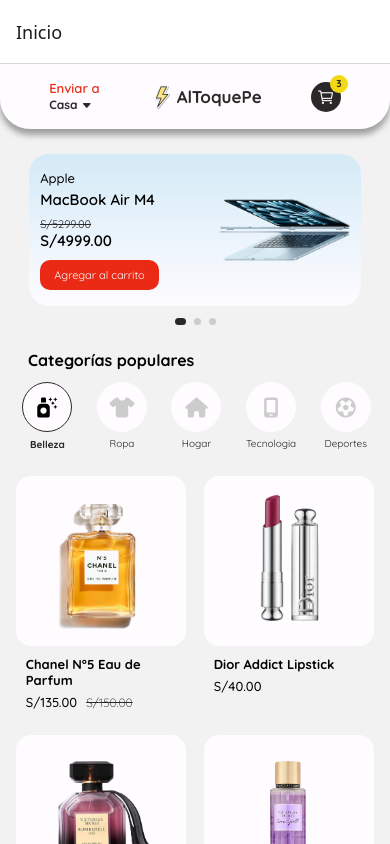
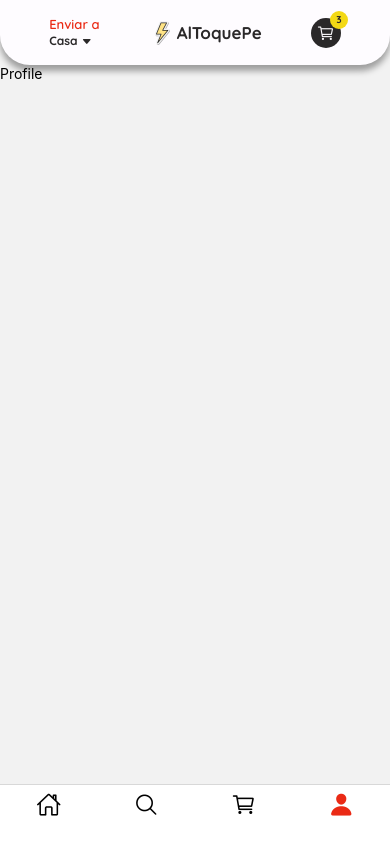
Before and after one commit to Botas2711/AlToquePe, a React Native app: screen /Profile in a window 390 px wide. Built offline with nearby package versions, Linux system fonts and the light colour scheme.

Commit message:
implement tabs and navigation setup

```diff
--- a/App.js
+++ b/App.js
@@ -1,9 +1,7 @@
 import { useEffect, useState } from "react";
-import { StyleSheet, Text, View } from "react-native";
-import Header from "./Components/Header";
 import { loadFonts } from "./Global/fonts";
-import Navigator from "./Navigation/Navigator";
 import { NavigationContainer } from "@react-navigation/native";
+import TabNavigator from "./Navigation/TabNavigator";
 
 export default function App() {
   const [fontsLoaded, setFontsLoaded] = useState(false);
@@ -21,9 +19,7 @@
 
   return (
     <NavigationContainer>
-      <Navigator />
+      <TabNavigator />
     </NavigationContainer>
   );
 }
-
-const styles = StyleSheet.create({});
--- /dev/null
+++ b/Navigation/CartStack.js
@@ -0,0 +1,21 @@
+import Header from "../Components/Header";
+import { createNativeStackNavigator } from "@react-navigation/native-stack";
+import Cart from "../Screens/Cart";
+
+const Stack = createNativeStackNavigator();
+
+export default function CartStack() {
+  return (
+    <Stack.Navigator
+      screenOptions={({ route, options }) => ({
+        header: () => <Header title={options?.title ?? route.name} />,
+      })}
+    >
+      <Stack.Screen
+        name="Cart"
+        component={Cart}
+        options={{ title: "Cart" }}
+      />
+    </Stack.Navigator>
+  );
+}
--- /dev/null
+++ b/Navigation/HomeStack.js
@@ -0,0 +1,21 @@
+import Header from "../Components/Header";
+import { createNativeStackNavigator } from "@react-navigation/native-stack";
+import Home from "../Screens/Home";
+
+const Stack = createNativeStackNavigator();
+
+export default function HomeStack() {
+  return (
+    <Stack.Navigator
+      screenOptions={({ route, options }) => ({
+        header: () => <Header title={options?.title ?? route.name} />,
+      })}
+    >
+      <Stack.Screen
+        name="Home"
+        component={Home}
+        options={{ title: "Home" }}
+      />
+    </Stack.Navigator>
+  );
+}
--- a/Navigation/Navigator.js
+++ /dev/null
@@ -1,14 +0,0 @@
-import { createNativeStackNavigator } from "@react-navigation/native-stack";
-import { NavigationContainer } from "@react-navigation/native";
-import Home from "../Screens/Home";
-
-const Navigator = () => {
-  const Stack = createNativeStackNavigator();
-  return (
-    <Stack.Navigator>
-      <Stack.Screen name="Inicio" component={Home} />
-    </Stack.Navigator>
-  );
-};
-
-export default Navigator;
--- /dev/null
+++ b/Navigation/ProfileStack.js
@@ -0,0 +1,21 @@
+import Header from "../Components/Header";
+import { createNativeStackNavigator } from "@react-navigation/native-stack";
+import Profile from "../Screens/Profile";
+
+const Stack = createNativeStackNavigator();
+
+export default function ProfileStack() {
+  return (
+    <Stack.Navigator
+      screenOptions={({ route, options }) => ({
+        header: () => <Header title={options?.title ?? route.name} />,
+      })}
+    >
+      <Stack.Screen
+        name="Profile"
+        component={Profile}
+        options={{ title: "Profile" }}
+      />
+    </Stack.Navigator>
+  );
+}
--- /dev/null
+++ b/Navigation/ShopStack.js
@@ -0,0 +1,21 @@
+import Header from "../Components/Header";
+import { createNativeStackNavigator } from "@react-navigation/native-stack";
+import Shop from "../Screens/Shop";
+
+const Stack = createNativeStackNavigator();
+
+export default function ShopStack() {
+  return (
+    <Stack.Navigator
+      screenOptions={({ route, options }) => ({
+        header: () => <Header title={options?.title ?? route.name} />,
+      })}
+    >
+      <Stack.Screen
+        name="Search"
+        component={Shop}
+        options={{ title: "Search" }}
+      />
+    </Stack.Navigator>
+  );
+}
--- /dev/null
+++ b/Navigation/TabNavigator.js
@@ -0,0 +1,51 @@
+import { createNativeStackNavigator } from "@react-navigation/native-stack";
+import { createBottomTabNavigator } from "@react-navigation/bottom-tabs";
+import { colors } from "../Global/colors";
+import { Ionicons } from "@expo/vector-icons";
+import HomeStack from "./HomeStack";
+import ShopStack from "./ShopStack";
+import CartStack from "./CartStack";
+import ProfileStack from "./ProfileStack";
+
+const Tab = createBottomTabNavigator();
+
+const TabNavigator = () => {
+  return (
+    <Tab.Navigator
+      screenOptions={({ route }) => ({
+        headerShown: false,
+        tabBarShowLabel: false,
+        tabBarStyle: {
+          backgroundColor: colors.white,
+          height: 60,
+        },
+        tabBarIcon: ({ focused, size }) => {
+          let iconName;
+          if (route.name === "Home")
+            iconName = focused ? "home-sharp" : "home-outline";
+          if (route.name === "Search")
+            iconName = focused ? "search" : "search-outline";
+          if (route.name === "Cart")
+            iconName = focused ? "cart" : "cart-outline";
+          if (route.name === "Profile")
+            iconName = focused ? "person" : "person-outline";
+
+          return (
+            <Ionicons
+              name={iconName}
+              size={size ?? 24}
+              color={focused ? colors.primary : colors.black}
+            />
+          );
+        },
+      })}
+    >
+      <Tab.Screen name="Home" component={HomeStack} />
+      <Tab.Screen name="Search" component={ShopStack} />
+      <Tab.Screen name="Cart" component={CartStack} />
+      <Tab.Screen name="Profile" component={ProfileStack} />
+    </Tab.Navigator>
+  );
+};
+
+export default TabNavigator;
--- /dev/null
+++ b/Screens/Cart.js
@@ -0,0 +1,12 @@
+import { StyleSheet, Text, View } from "react-native";
+import React from "react";
+
+const Cart = () => {
+  return (
+    <>
+      <Text>Cart</Text>
+    </>
+  );
+};
+
+export default Cart;
--- a/Screens/Home.js
+++ b/Screens/Home.js
@@ -1,12 +1,10 @@
 import { StyleSheet, Text, View} from "react-native";
-import Header from "../Components/Header";
 import QuickBrowser from "../Components/QuickBrowser";
 
 const Home = () => {;
 
   return (
     <>
-      <Header />
       <QuickBrowser/>
     </>
   );
--- /dev/null
+++ b/Screens/Profile.js
@@ -0,0 +1,12 @@
+import { StyleSheet, Text, View } from "react-native";
+import React from "react";
+
+const Profile = () => {
+  return (
+    <>
+      <Text>Profile</Text>
+    </>
+  );
+};
+
+export default Profile;
--- /dev/null
+++ b/Screens/Shop.js
@@ -0,0 +1,12 @@
+import { StyleSheet, Text, View } from "react-native";
+import React from "react";
+
+const Shop = () => {
+  return (
+    <>
+      <Text>Product</Text>
+    </>
+  );
+};
+
+export default Shop;
--- a/package.json
+++ b/package.json
@@ -9,6 +9,7 @@
     "web": "expo start --web"
   },
   "dependencies": {
+    "@react-navigation/bottom-tabs": "^7.13.0",
     "@react-navigation/native": "^7.1.28",
     "@react-navigation/native-stack": "^7.12.0",
     "expo": "~54.0.33",
```
Also changed, not shown: 1 other file (tests, documents, lock files or other folders).
